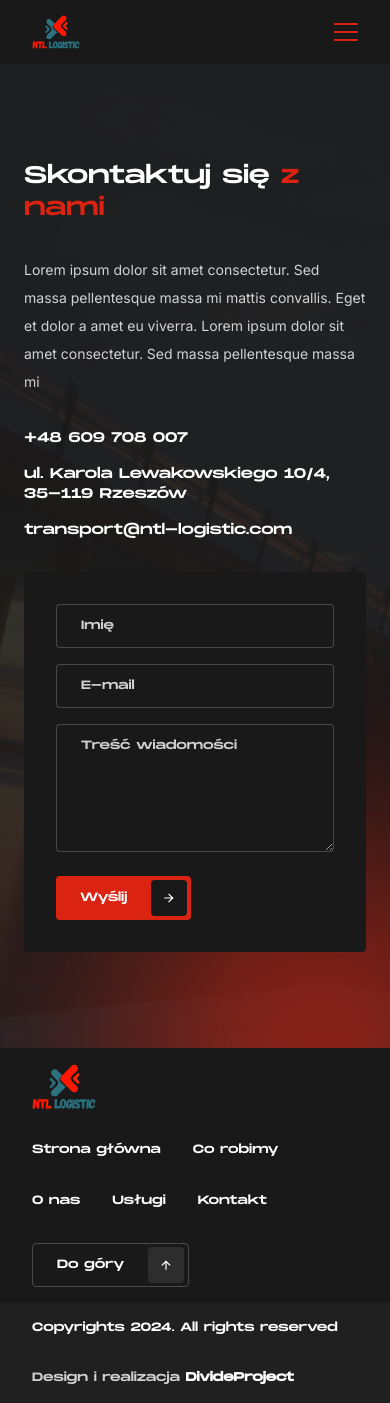
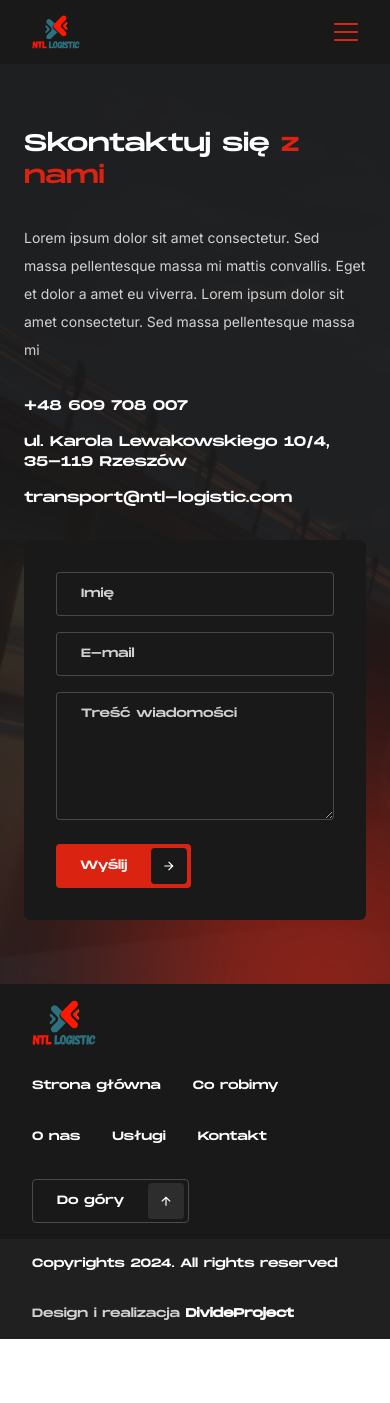
Before and after one commit to ntllogistic/ntl-logistic, a Next.js app: page /kontakt in a window 390 px wide. After the commit the page ends 1339 px from the top, so only its background shows below. Built offline with nearby package versions, Linux system fonts and the light colour scheme.

Commit message:
padding change

```diff
--- a/src/components/home/contact.tsx
+++ b/src/components/home/contact.tsx
@@ -10,7 +10,7 @@ export default function Contact({
 }: Pick<HTMLAttributes<HTMLDivElement>, "className">) {
   return (
     <section
-      className={`px-6 md:px-[4vw] 2xl:px-[12vw] bg-background py-24 lg:y-40 relative flex flex-col gap-8 lg:items-center lg:grid grid-cols-2 overflow-hidden ${
+      className={`px-6 md:px-[4vw] 2xl:px-[12vw] bg-background py-16 lg:py-40 relative flex flex-col gap-8 lg:items-center lg:grid grid-cols-2 overflow-hidden ${
         className || ""
       }`}
     >
@@ -35,7 +35,7 @@ export default function Contact({
           <p className="text-white text-sm">transport@ntl-logistic.com</p>
         </div>
       </div>
-      <div className="bg-background z-20 relative p-8 rounded">
+      <div className="bg-background z-20 relative p-8 rounded-md">
         <form action="">
           <div className="flex flex-col gap-4 sm:grid grid-cols-2">
             <input
--- a/src/components/ui/nav-link.tsx
+++ b/src/components/ui/nav-link.tsx
@@ -3,13 +3,14 @@
 import Link from "next/link";
 import { MouseEvent } from "react";
 
-type Props = { children: string; className?: string };
+type Props = { children: string; callback?: () => void; className?: string };
 
-export default function NavLink({ children, className }: Props) {
+export default function NavLink({ children, callback, className }: Props) {
   const handleClick = (e: MouseEvent<HTMLButtonElement>) => {
     e.preventDefault();
     const element = document.getElementById(children);
     element?.scrollIntoView({ behavior: "smooth" });
+    callback && callback();
   };
 
   return children === "Kontakt" ? (
--- a/src/components/ui/nav.tsx
+++ b/src/components/ui/nav.tsx
@@ -14,7 +14,11 @@ export default function Nav() {
         }`}
       >
         {SECTIONS.map((title) => (
-          <NavLink className="py-2 lg:py-0" key={title}>
+          <NavLink
+            callback={() => setIsActive(false)}
+            className="py-2 lg:py-0"
+            key={title}
+          >
             {title}
           </NavLink>
         ))}
```
